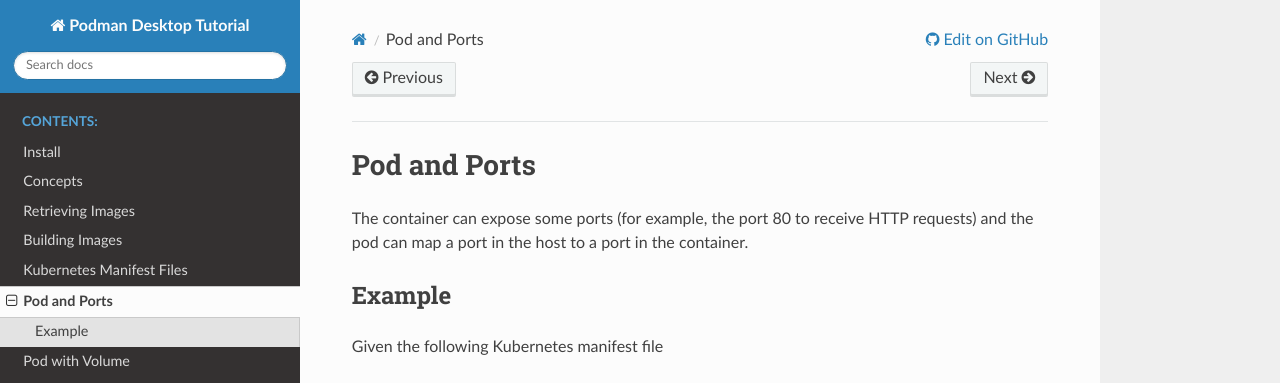
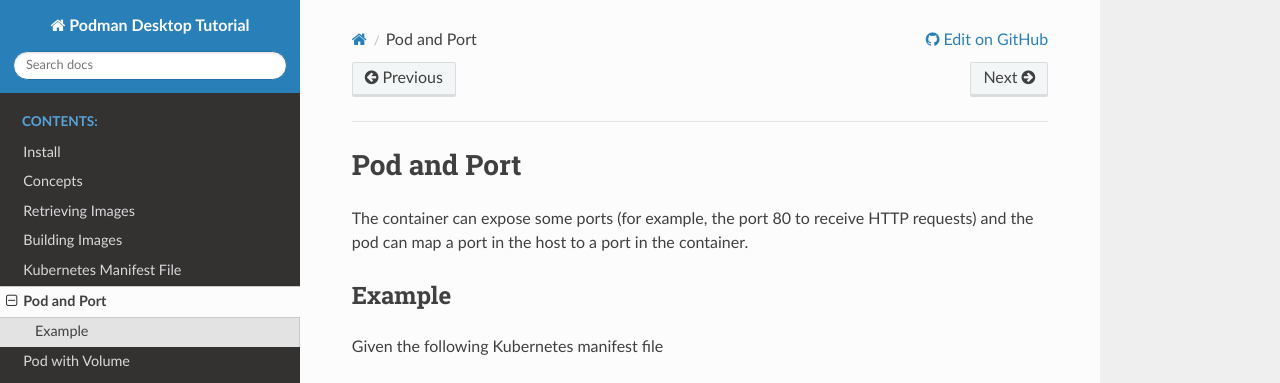
Before and after one commit to rgaiacs/rse-podman-tutorial, a Sphinx documentation site: the page built from source/k8s-port.rst, in a window 1280 px wide and 900 px high. Shown: the top 383 px of the window. Built offline with Sphinx 7.4.7 and the Read the Docs theme 3.1.0, drawn with Linux system fonts in a browser that asks for light colours.

Commit message:
Rename files

```diff
--- a/source/index.rst
+++ b/source/index.rst
@@ -32,8 +32,8 @@ Multi-container applications   Based on Kubernetes specification   Based on Dock
    concepts
    image-pull
    image-build
-   k8s-manifests
-   k8s-ports
+   k8s-manifest
+   k8s-port
    k8s-volume
    k8s-development
    production-with-podman
--- a/source/k8s-manifests.rst
+++ b/source/k8s-manifest.rst
@@ -1,5 +1,5 @@
-Kubernetes Manifest Files
-=========================
+Kubernetes Manifest File
+========================
 
 A Kubernetes manifest file is, as defined on `Glossary of Kubernetes' official documentation <https://kubernetes.io/docs/reference/glossary>`_,
 
--- a/source/k8s-ports.rst
+++ b/source/k8s-port.rst
@@ -1,5 +1,5 @@
-Pod and Ports
-=============
+Pod and Port
+============
 
 The container can expose some ports (for example, the port 80 to receive HTTP requests) and the pod can map a port in the host to a port in the container.
 
```
